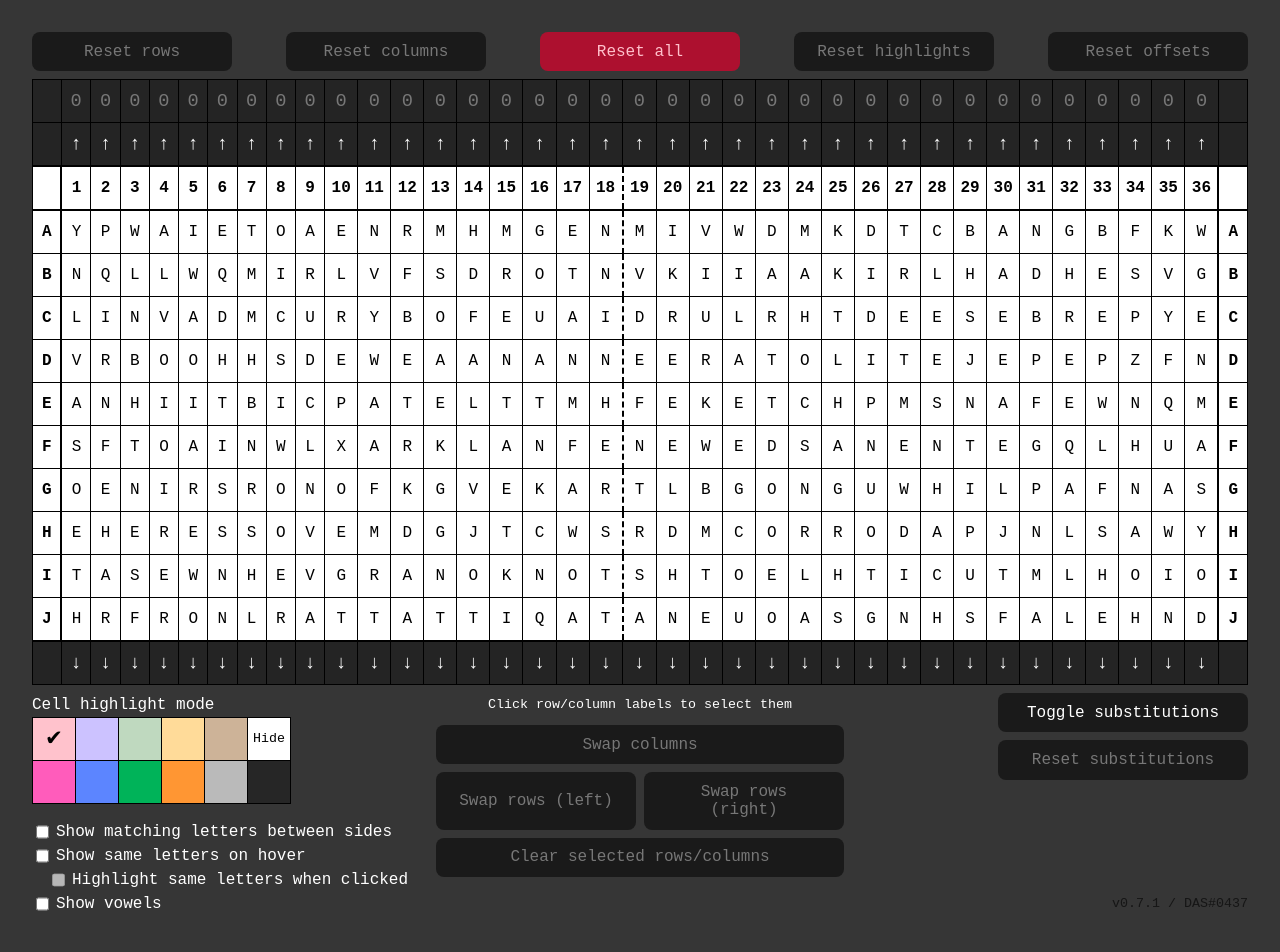
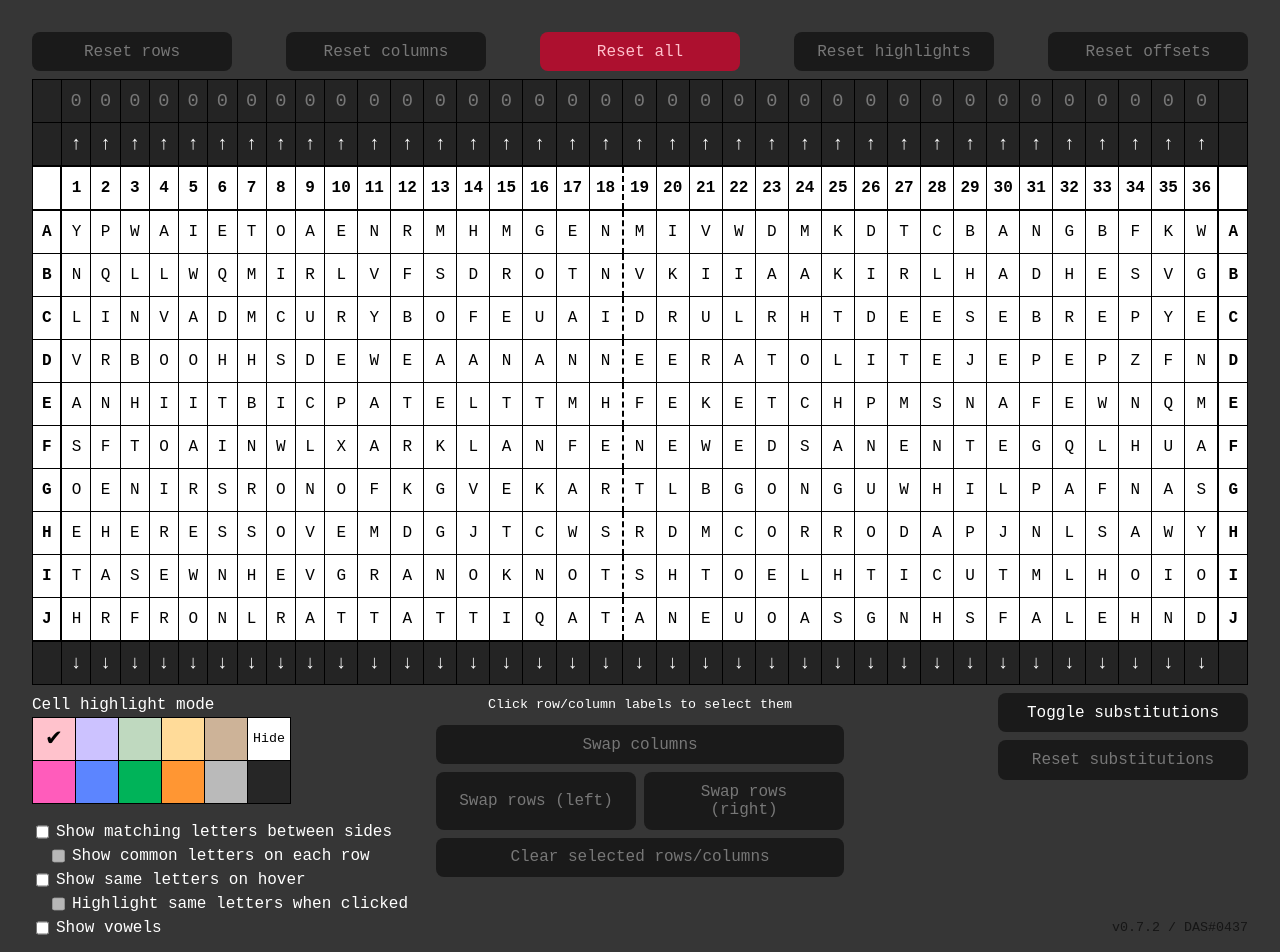
Before and after one commit to d-as/ctc-th, a React (Vite) app: page / in a window 1280 px wide. Shown: the top 952 px of the page. Built offline with nearby package versions, Linux system fonts and the light colour scheme.

Commit message:
Add option: Show common letters on each row

```diff
--- a/src/App.tsx
+++ b/src/App.tsx
@@ -34,7 +34,9 @@ enum LocalStorageKey {
   VERSION = 'version',
 }
 
-const VERSION = 'v0.7.1';
+type Side = 'left' | 'right';
+
+const VERSION = 'v0.7.2';
 const VERSION_TEXT = [VERSION, 'DAS#0437'].join(' / ');
 const VERSION_TEXT_TITLE = 'Feel free to DM me on Discord if you have bug reports or feature requests';
 
@@ -144,10 +146,11 @@ const App = () => {
   };
 
   const getCommonLetterCellStyle = (trueRow: number, trueCol: number): string => {
+    // It's a bit inefficient to calculate this separately for each cell, since it only changes per row
     const cell = getTrueCell(trueRow, trueCol);
-    // TODO: Check if true row includes the same cell value on the other side
-    // Maybe refactor so that substitutions are done before calling setTrueRows and remove substituting in getTrueCell
-    return '';
+    const side = trueCol <= 18 ? 'left' : 'right';
+    const otherSideCells = range(18).map(n => side === 'left' ? n + 19 : n + 1).map(col => getTrueCell(trueRow, col));
+    return otherSideCells.includes(cell) ? 'cell-matching' : '';
   };
 
   const isVowel = (cell: string): boolean => 'AEIOU'.includes(cell);
@@ -419,7 +422,7 @@ const App = () => {
     setTrueRows(newTrueRows);
   }, [rows, rowOrderLeft, rowOrderRight, colOrder]);
 
-  const swapRows = (side: 'left' | 'right') => {
+  const swapRows = (side: Side) => {
     const from = letterToIndex((side === 'left' ? swapLeftRowFrom : swapRightRowFrom));
     const to = letterToIndex((side === 'left' ? swapLeftRowTo : swapRightRowTo));
 
@@ -824,8 +827,6 @@ const App = () => {
                 Show matching letters between sides
               </label>
             </span>
-            {/* TODO: Add option for showing common letters between sides on each row */}
-            {false && (
             <span className="option-row indent">
               <label>
                 <input
@@ -840,7 +841,6 @@ const App = () => {
                 Show common letters on each row
               </label>
             </span>
-            )}
             <span className="option-row">
               <label>
                 <input
--- a/src/index.scss
+++ b/src/index.scss
@@ -233,6 +233,7 @@ td {
   font-size: 10pt;
 
   .version-text {
+    cursor: help;
     transition: color 0.2s;
 
     &:hover {
```
Lines whose indentation alone changed are shown as unchanged.
